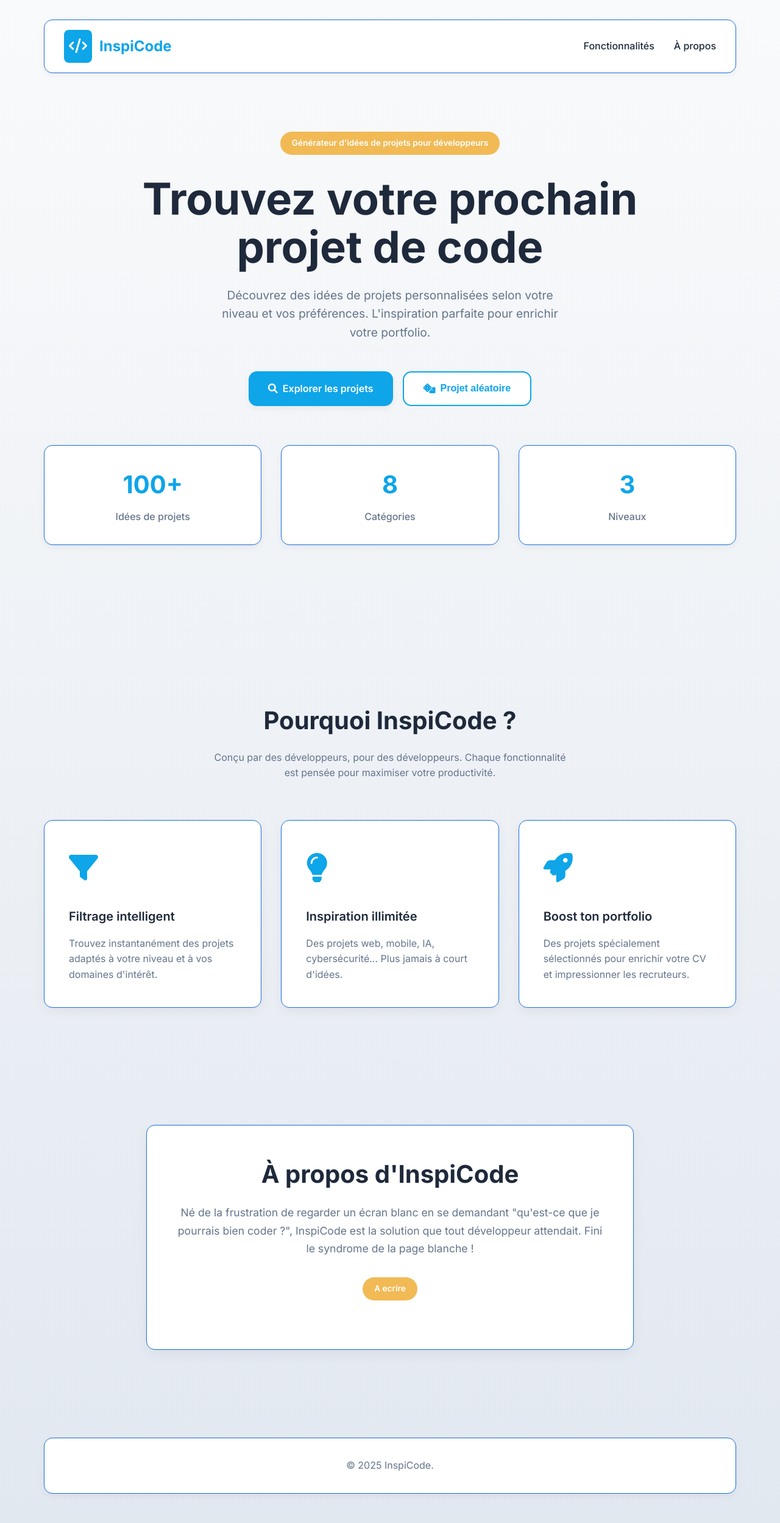
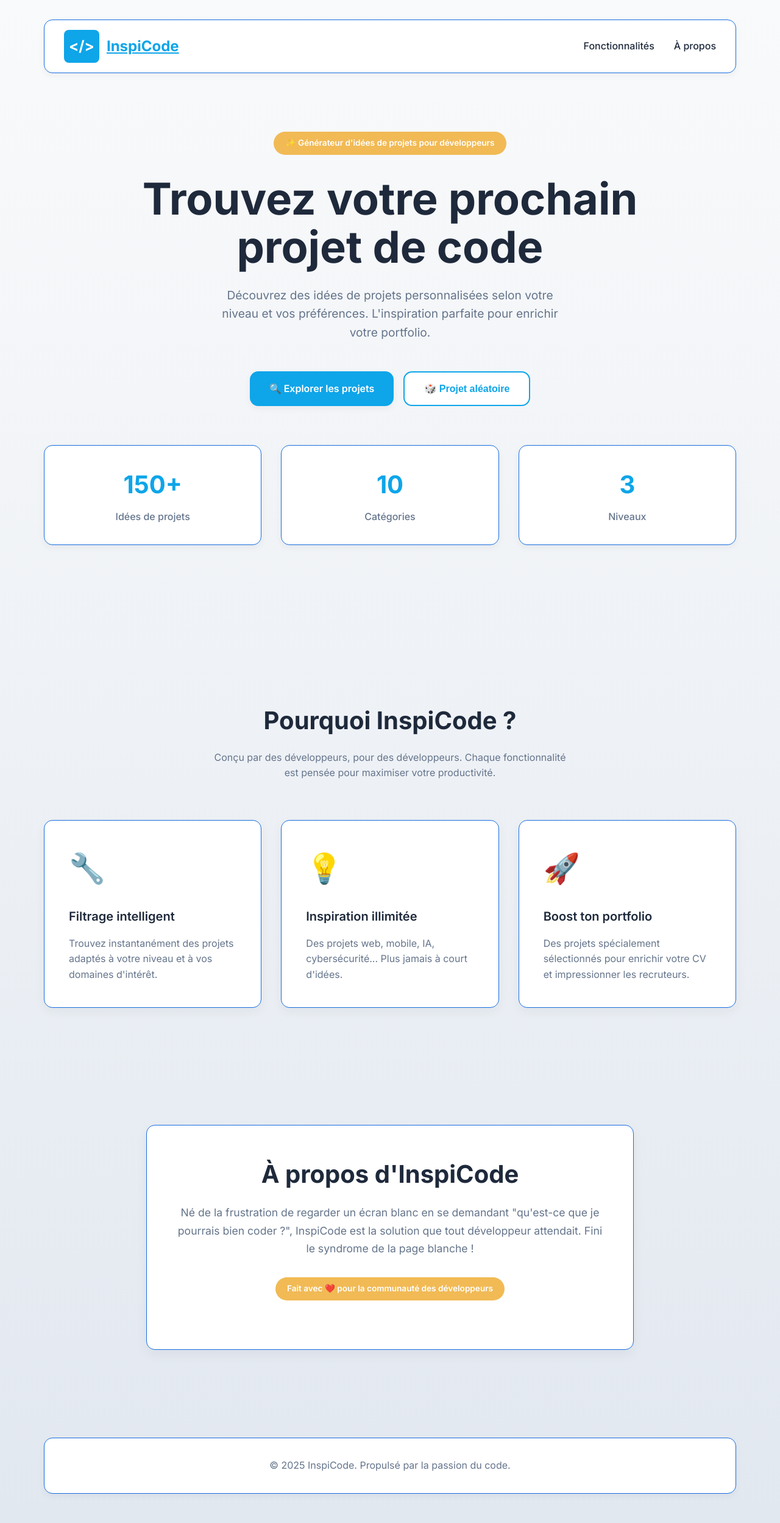
Before and after one commit to YounesLagha/InspiCode, a FastAPI app: page / in a window 1280 px wide. Shown: the whole page at 61% size. Run offline with FastAPI, Linux system fonts and the light colour scheme; some libraries are stand-ins or nearby versions.

Commit message:
Added some emojis and font

```diff
--- a/templates/index.html
+++ b/templates/index.html
@@ -4,7 +4,6 @@
     <meta charset="UTF-8">
     <meta name="viewport" content="width=device-width, initial-scale=1.0">
     <title>InspiCode - Générateur d'idées de projets</title>
-    <link href="https://cdnjs.cloudflare.com/ajax/libs/font-awesome/6.0.0/css/all.min.css" rel="stylesheet">
     <link href="https://fonts.googleapis.com/css2?family=Inter:wght@300;400;500;600;700&display=swap" rel="stylesheet">
     <link rel="stylesheet" href="/static/style.css">
 </head>
@@ -12,12 +11,12 @@
     <header class="header">
         <nav class="container">
             <div class="nav">
-                <div class="logo">
+                <a href="/" class="logo">
                     <div class="logo-icon">
-                        <i class="fas fa-code"></i>
+                        &lt;/&gt;
                     </div>
                     InspiCode
-                </div>
+                </a>
                 <ul class="nav-links">
                     <li><a href="#features">Fonctionnalités</a></li>
                     <li><a href="#about">À propos</a></li>
@@ -30,7 +29,7 @@
         <section class="hero">
             <div class="container">
                 <div class="hero-badge">
-                        Générateur d'idées de projets pour développeurs
+                    ✨ Générateur d'idées de projets pour développeurs
                 </div>
 
                 <h1 class="hero-title">
@@ -45,22 +44,20 @@
 
                 <div class="button-group">
                     <a href="/choose" class="btn btn-primary">
-                        <i class="fas fa-search"></i>
-                        Explorer les projets
+                        🔍 Explorer les projets
                     </a>
                     <button onclick="getRandomProject()" class="btn btn-secondary">
-                        <i class="fas fa-dice"></i>
-                        Projet aléatoire
+                        🎲 Projet aléatoire
                     </button>
                 </div>
 
-                <div class="stats">
+                <div class="stats" id="stats-container">
                     <div class="stat-card">
-                        <div class="stat-number">100+</div>
+                        <div class="stat-number" id="total-projects">150+</div>
                         <div class="stat-label">Idées de projets</div>
                     </div>
                     <div class="stat-card">
-                        <div class="stat-number">8</div>
+                        <div class="stat-number" id="total-categories">10</div>
                         <div class="stat-label">Catégories</div>
                     </div>
                     <div class="stat-card">
@@ -81,7 +78,7 @@
                 <div class="features-grid">
                     <div class="feature-card">
                         <div class="feature-icon">
-                            <i class="fas fa-filter"></i>
+                            🔧
                         </div>
                         <h3 class="feature-title">Filtrage intelligent</h3>
                         <p class="feature-description">
@@ -91,7 +88,7 @@
 
                     <div class="feature-card">
                         <div class="feature-icon">
-                            <i class="fas fa-lightbulb"></i>
+                            💡
                         </div>
                         <h3 class="feature-title">Inspiration illimitée</h3>
                         <p class="feature-description">
@@ -101,7 +98,7 @@
 
                     <div class="feature-card">
                         <div class="feature-icon">
-                            <i class="fas fa-rocket"></i>
+                            🚀
                         </div>
                         <h3 class="feature-title">Boost ton portfolio</h3>
                         <p class="feature-description">
@@ -121,7 +118,7 @@
                         InspiCode est la solution que tout développeur attendait. Fini le syndrome de la page blanche !
                     </p>
                     <div class="hero-badge">
-                        A ecrire
+                        Fait avec ❤️ pour la communauté des développeurs
                     </div>
                 </div>
             </div>
@@ -131,24 +128,26 @@
     <footer class="footer">
         <div class="container">
             <div class="footer-content">
-                <p class="footer-text">&copy; 2025 InspiCode. </p>
+                <p class="footer-text">&copy; 2025 InspiCode. Propulsé par la passion du code.</p>
             </div>
         </div>
     </footer>
 
-    <!-- Modal -->
+    <!-- Modal pour projet aléatoire -->
     <div id="modal" class="modal">
         <div class="modal-content">
             <div class="modal-header">
-                <h3 class="modal-title">Votre projet du jour : </h3>
+                <h3 class="modal-title">Votre projet du jour ✨</h3>
                 <button class="modal-close" onclick="closeModal()">
-                    <i class="fas fa-times"></i>
+                    ✕
                 </button>
             </div>
             <div id="modal-body">
-                <!--pas encore faite-->
+                <!-- Le contenu sera injecté ici -->
             </div>
         </div>
     </div>
+
+    <script src="/static/script.js"></script>
 </body>
 </html>
```
